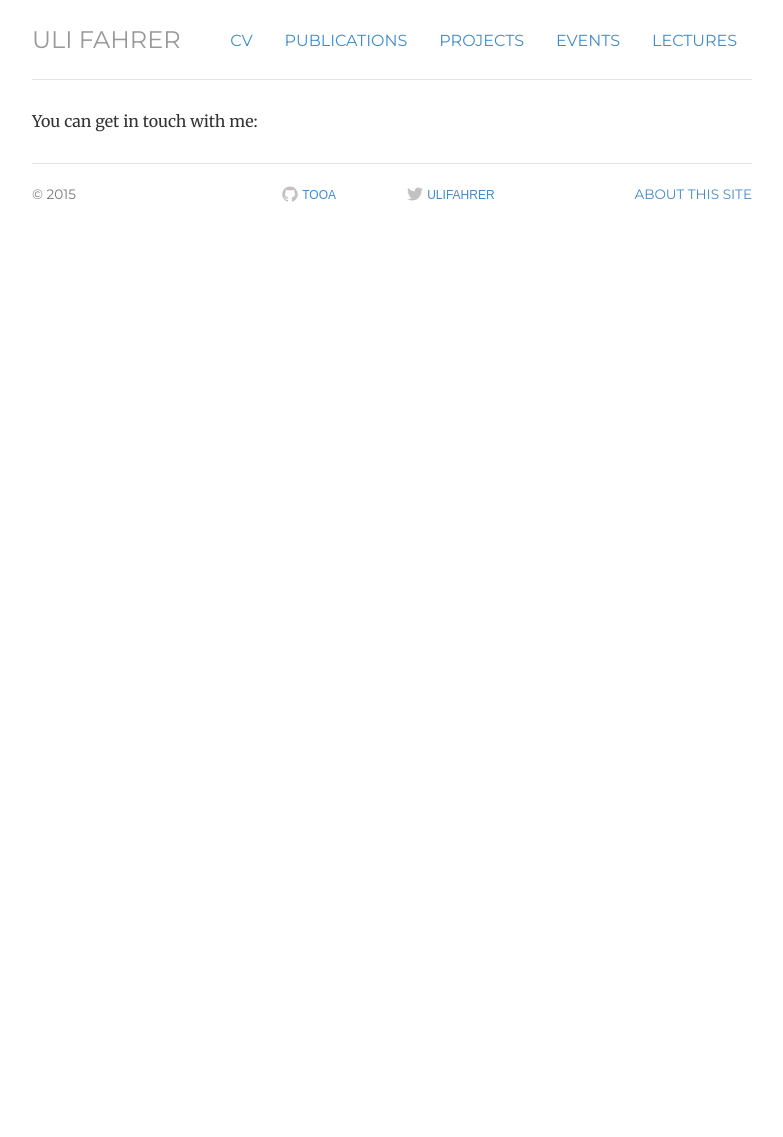
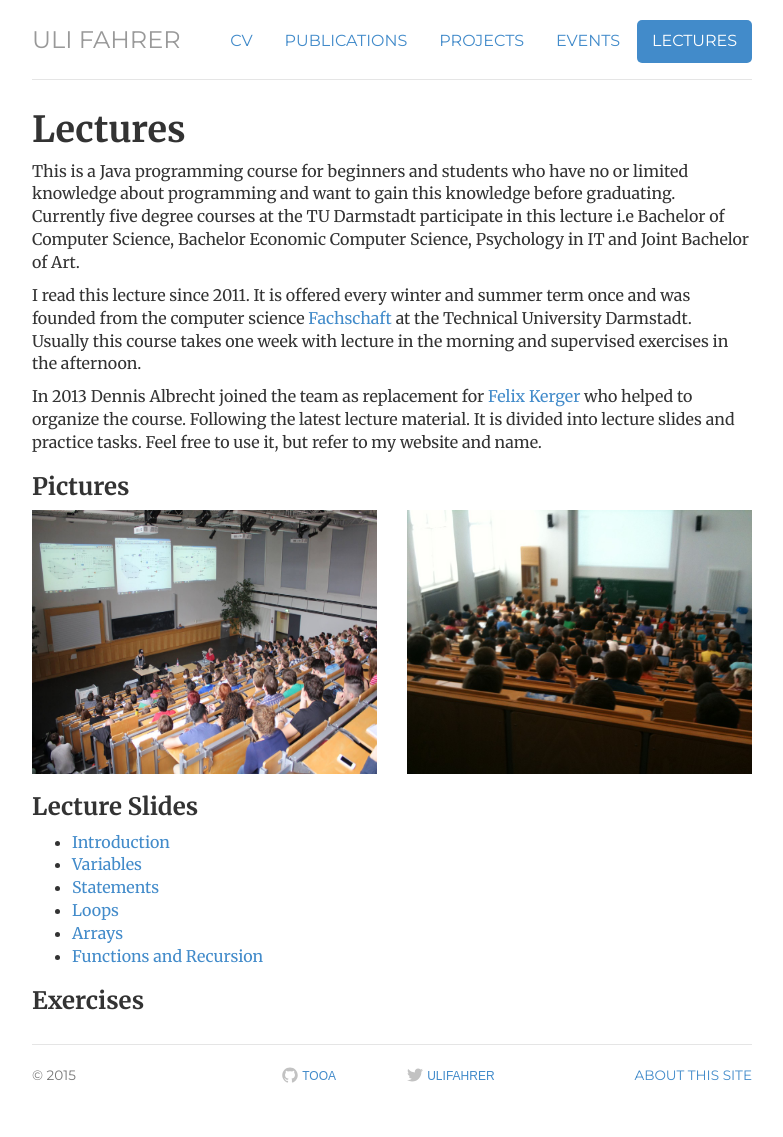
Before and after one commit to Tooa/tooa.github.io, a Jekyll site: the page built from lectures/index.html, in a window 1280 px wide. Shown: the whole page, without its empty margins (248-1031 px from the left). Built offline with Jekyll 4.4.1, drawn with Linux system fonts in a browser that asks for light colours; before the commit the page ends 900 px from its top, so only the background shows below that.

Commit message:
add lecture page

```diff
--- a/lectures/index.html
+++ b/lectures/index.html
@@ -1,14 +1,42 @@
 ---
-layout: default
-title: Contact
+layout: page
+title: Lectures
 cv: passive
+publications: passive
 projects: passive
-notes: passive
-contact: active
+events: passive
+lectures: active
 description:
+permalink: /lectures/
 ---
 <div class="lectures">
+	<p>This is a Java programming course for beginners and students who have no or limited knowledge about programming and want to
+	gain this knowledge before graduating. Currently five degree courses at the TU Darmstadt participate in this lecture
+		i.e Bachelor of Computer Science, Bachelor Economic Computer Science, Psychology in IT and Joint Bachelor of Art. </p>
 
-	<p>You can get in touch with me:</p>
+	<p>I read this lecture since 2011. It is offered every winter and summer term once and was founded from the
+		computer science <a href="d120.de">Fachschaft</a> at the Technical University Darmstadt.
+	Usually this course takes one week with lecture in the morning and supervised exercises in the afternoon.
 
+	<p>In 2013 Dennis Albrecht joined the team as replacement for <a href="http://felix-kerger.de/">Felix Kerger</a> who helped to organize the course.
+	Following the latest lecture material. It is divided into lecture slides and practice tasks.
+	Feel free to use it, but refer to my website and name.</p>
+
+	<h3>Pictures</h3>
+	<div class="row">
+		<div class="col-md-6"><img src="../img/lecture1.jpg" class="img-responsive" alt="Responsive image" style="width: 400px; height: 264px;"></div>
+		<div class="col-md-6"><img src="../img/lecture2.jpg" class="img-responsive" alt="Responsive image" style="width: 400px; height: 264px;"></div>
+	</div>
+
+	<h3>Lecture Slides</h3>
+	<ul>
+		<!-- TODO Add little description -->
+		<li><a href="../files/java/Einleitung.pdf">Introduction</a></li>
+		<li><a href="../files/java/Variablen.pdf">Variables</a></li>
+		<li><a href="../files/java/Anweisungen.pdf">Statements</a></li>
+		<li><a href="../files/java/Schleifen.pdf">Loops</a></li>
+		<li><a href="../files/java/Array.pdf">Arrays</a></li>
+		<li><a href="../files/java/Funktionen.pdf">Functions and Recursion</a></li>
+	</ul>
+	<h3>Exercises</h3>
 </div>
```
Also changed, not shown: img/lecture1.jpg (added), img/lecture2.jpg (added), 6 other files.
